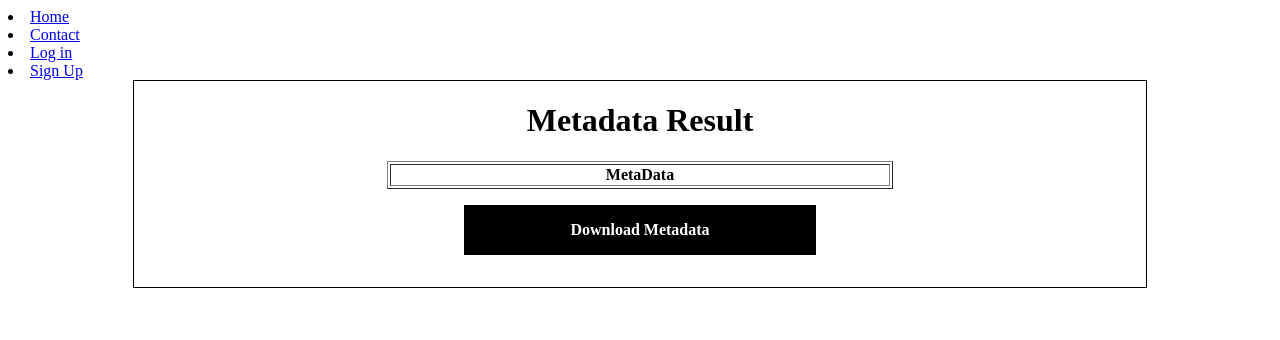
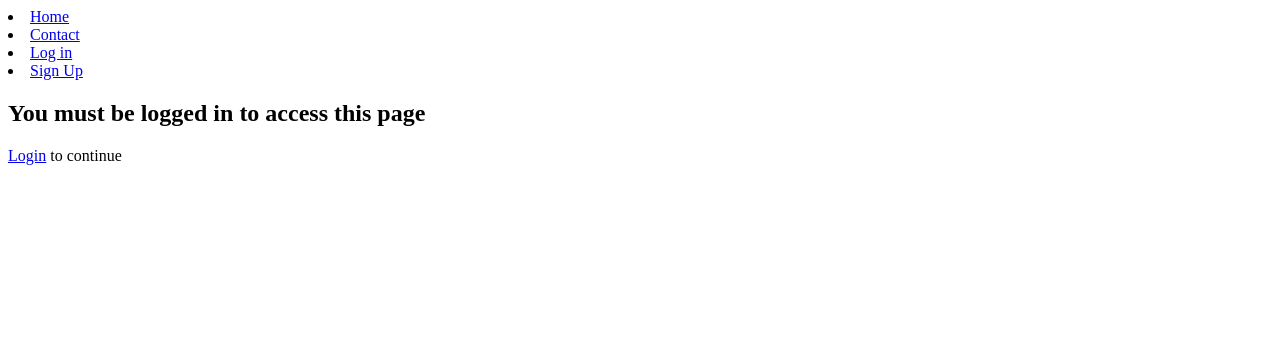
Before and after one commit to zuri-training/Team_87_zuri_fetch_metadata, a Django app: page /result in a window 1280 px wide. Shown: the top 340 px of the page. Run offline with Django 4.2, Linux system fonts and the light colour scheme; lists and menus that the app fills with data are empty.

Commit message:
login protected for metadata page

```diff
--- a/metadata/templates/result.html
+++ b/metadata/templates/result.html
@@ -1,11 +1,9 @@
-{% extends "base.html" %}
+{% extends "base.html" %} {% block content %} {% if user.is_authenticated %}
 
+<div style="width: 80%; margin: auto; border: 1px solid black">
+	<h1 style="text-align: center">Metadata Result</h1>
 
-{% block content %}
-    <div style="width: 80%; margin: auto; border: 1px solid black;">
-    <h1 style="text-align: center;" >Metadata Result</h1>
-
-    <table border="1" style="width: 50%; margin:auto;">
+	<table border="1" style="width: 50%; margin: auto">
 		<thead>
 			<tr>
 				<th colspan="2">MetaData</th>
@@ -14,12 +12,31 @@
 		<tbody>
 			{% for data in metadata %}
 			<tr>
-                <td style="padding: 0.3rem 1rem;">{{data.label_name}}</td>
-                <td style="padding: 0.3rem 1rem;">{{data.label_value}}</td>
+				<td style="padding: 0.3rem 1rem">{{data.label_name}}</td>
+				<td style="padding: 0.3rem 1rem">{{data.label_value}}</td>
 			</tr>
 			{% endfor %}
 		</tbody>
 	</table>
-    <a style="display: block; width: 20%; text-align: center; font-size: 1rem; font-weight: bold;  background-color:black; margin: 1rem auto 2rem; padding:1rem 4.7rem; text-decoration: none; color: white; " href="/download">Download Metadata</a>
+	<a
+		style="
+			display: block;
+			width: 20%;
+			text-align: center;
+			font-size: 1rem;
+			font-weight: bold;
+			background-color: black;
+			margin: 1rem auto 2rem;
+			padding: 1rem 4.7rem;
+			text-decoration: none;
+			color: white;
+		"
+		href="/download"
+		>Download Metadata</a
+	>
 </div>
-{% endblock %}
+{% else %}
+<h2>You must be logged in to access this page</h2>
+<p><a href="/login">Login</a> to continue</p>
+
+{% endif %} {% endblock %}
--- a/metadata/urls.py
+++ b/metadata/urls.py
@@ -9,7 +9,7 @@ urlpatterns = [
     path("logout", views.logout, name="logout"),
     path("signup", views.signup, name="signup"),
     path("profile/<int:pk>", views.profile.as_view(), name="profile"),
-    path("viewMetadata", views.view_metadata, name="viewMetadata"),
+    path("viewMetadata", views.view_metadata.as_view(), name="viewMetadata"),
     path("contact", views.contact, name="contact"),
     path("download", views.download_csv_data, name="download"),
     path("result", views.result, name="result")
--- a/metadata/views.py
+++ b/metadata/views.py
@@ -118,15 +118,18 @@ def contact(request):
     return render(request, "contact.html")
 
 
+
+    # ==========================================
 # ==========================================
-# ==========================================
+class view_metadata(LoginRequiredMixin, View):
+    success_url = reverse_lazy('metadata:viewMetadata')
+    template_name = 'metadata.html'
+    login_url = '/login'
+    REDIRECT_FIELD_NAME = 'next'
 
-def view_metadata(request):
-    context = {"metadata": []}
-
-    if request.method == "POST":
+    def post(self, request):
         form = FileUpload(request.POST, request.FILES)
-
+        context = {"metadata": []}
         if form.is_valid():
 
             uploaded_file = request.FILES['upload_file']
@@ -167,11 +170,11 @@ def view_metadata(request):
 
             request.session["metadata"] = context
             return redirect("/result")
+        return render(request, self.template_name, {'form': form})
 
-    else:
+    def get(self, request):
         form = FileUpload()
-
-    return render(request, 'metadata.html', {'form': form})
+        return render(request, self.template_name, {'form': form})
 
 # ================================================
 # ================================================
```
Lines whose indentation alone changed are shown as unchanged.
